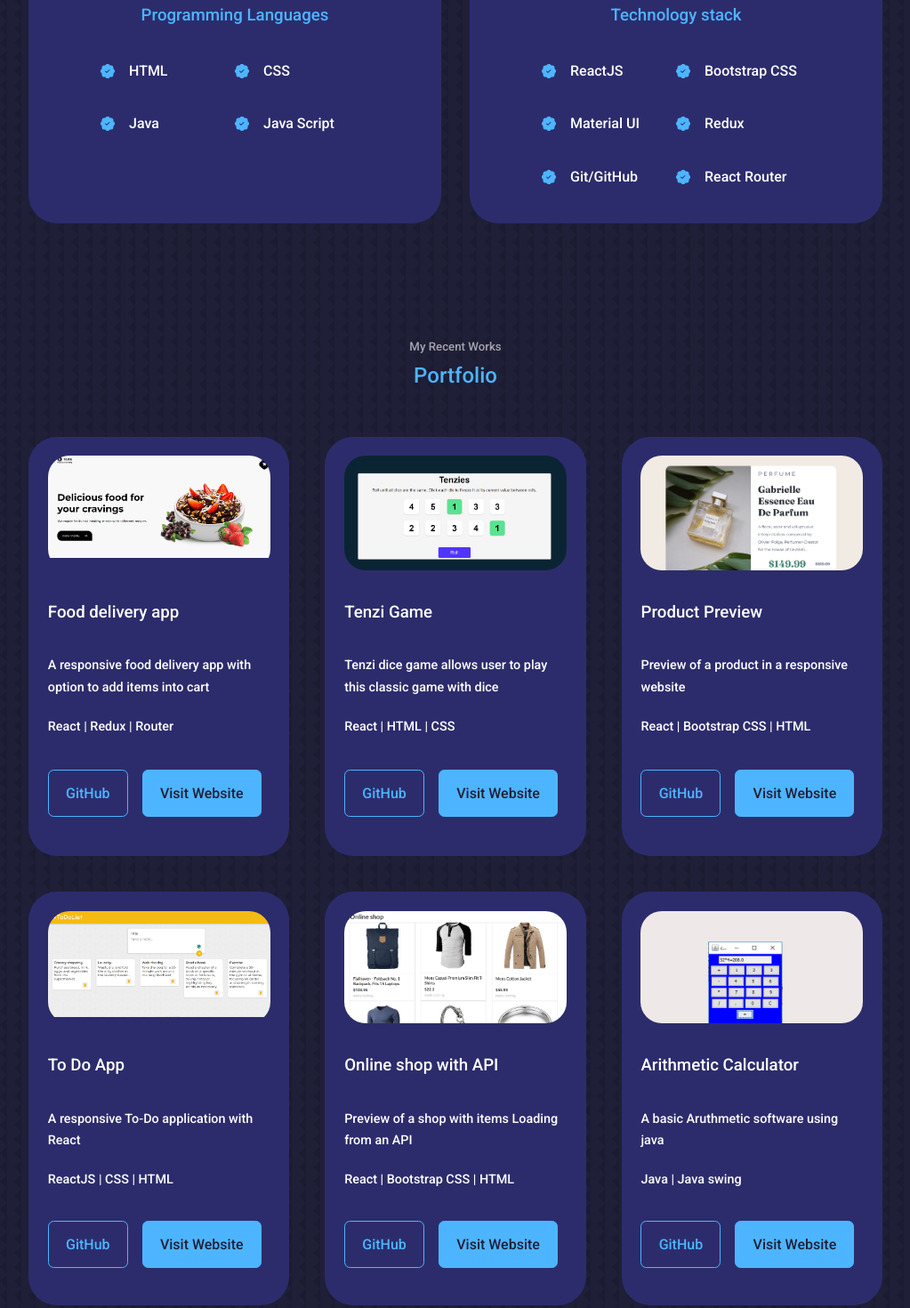
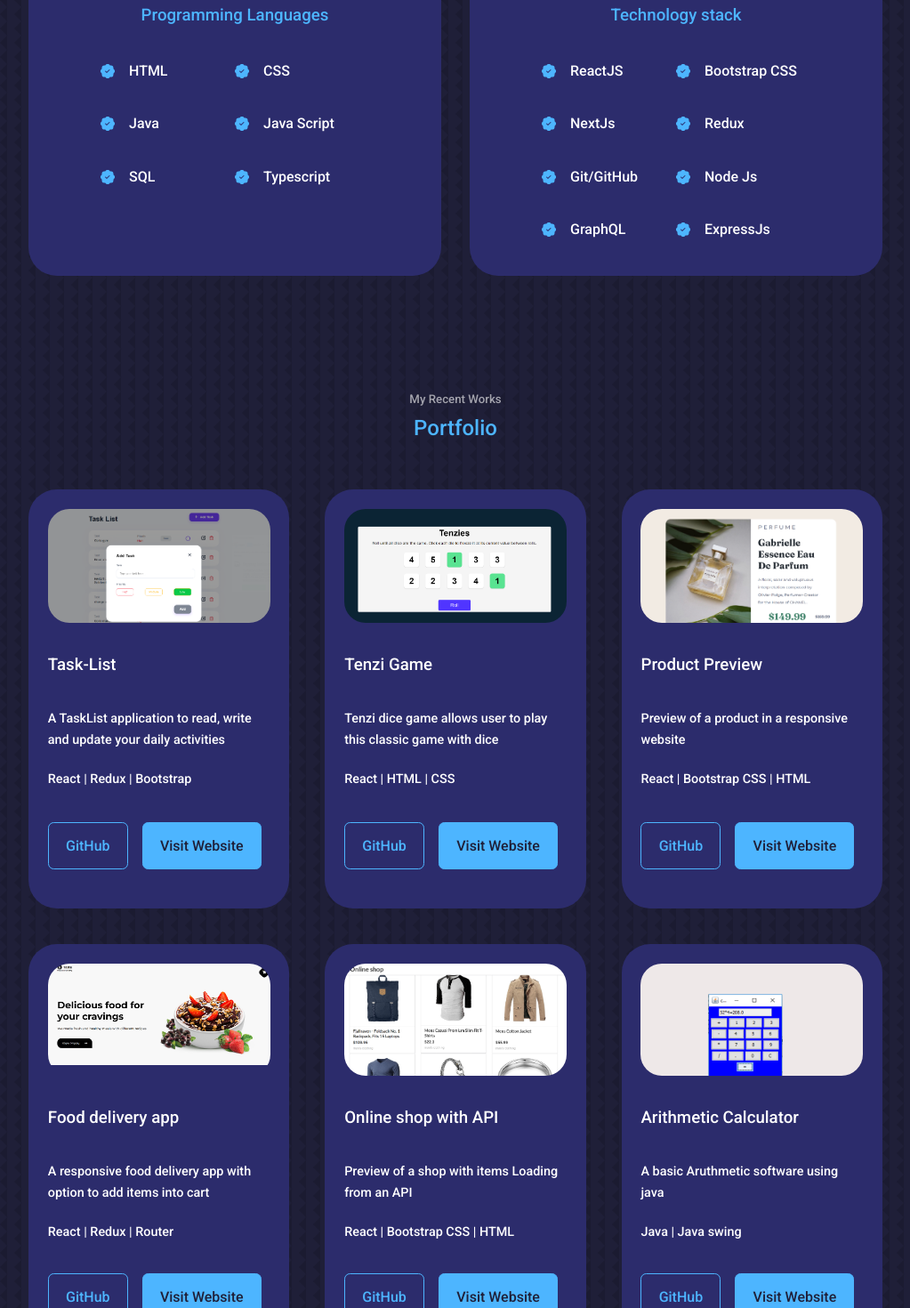
Before and after one commit to adershgr/react-portfolio, a React (Create React App) app: page / in a window 1280 px wide. Shown: the part 1320-2790 px from the top of the page at 89% size, without its empty margins (128-1151 px from the left). Built offline with nearby package versions, Linux system fonts and the light colour scheme.

Commit message:
updated tech-stack : )

```diff
--- a/src/components/experience/Experience.jsx
+++ b/src/components/experience/Experience.jsx
@@ -27,6 +27,14 @@ const Experience = () => {
               <BsFillPatchCheckFill className="experience__details-icon" />
               <h4>Java Script</h4>
             </article>
+             <article className="experience__details">
+              <BsFillPatchCheckFill className="experience__details-icon" />
+              <h4>SQL</h4>
+            </article>
+            <article className="experience__details">
+              <BsFillPatchCheckFill className="experience__details-icon" />
+              <h4>Typescript</h4>
+            </article>
           </div>
         </div>
 
@@ -45,7 +53,7 @@ const Experience = () => {
             </article>
             <article className="experience__details">
               <BsFillPatchCheckFill className="experience__details-icon" />
-              <h4>Material UI</h4>
+              <h4>NextJs</h4>
             </article>
             <article className="experience__details">
               <BsFillPatchCheckFill className="experience__details-icon" />
@@ -57,7 +65,15 @@ const Experience = () => {
             </article>
             <article className="experience__details">
               <BsFillPatchCheckFill className="experience__details-icon" />
-              <h4>React Router</h4>
+              <h4>Node Js</h4>
+            </article>
+            <article className="experience__details">
+              <BsFillPatchCheckFill className="experience__details-icon" />
+              <h4>GraphQL</h4>
+            </article>
+            <article className="experience__details">
+              <BsFillPatchCheckFill className="experience__details-icon" />
+              <h4>ExpressJs</h4>
             </article>
           </div>
         </div>
--- a/src/components/portfolio/Portfolio.jsx
+++ b/src/components/portfolio/Portfolio.jsx
@@ -4,7 +4,7 @@ import IMG2 from '../../assets/product-preview.png';
 import IMG6 from '../../assets/foodapp.png'
 import IMG3 from '../../assets/calculator.png';
 import IMG4 from '../../assets/apiShop.png';
-import IMG5 from '../../assets/todo.png';
+import IMG5 from '../../assets/tasklist.png'
 
 import './portfolio.css';
 
@@ -12,13 +12,13 @@ const Portfolio = () => {
   const soloProjects = [
     {
       id: 1,
-      title: 'Food delivery app',
-      img: IMG6,
+      title: 'Task-List',
+      img: IMG5,
       description:
-        'A responsive food delivery app with option to add items into cart',
-      technologies: 'React | Redux | Router',
-      link: 'https://adershgr-food-delivery.netlify.app/',
-      github: 'https://github.com/adershgr/food-delivery-app',
+        'A TaskList application to read, write and update your daily activities',
+      technologies: 'React | Redux | Bootstrap',
+      link: 'https://adershgr-react-tasklist.netlify.app/',
+      github: 'https://github.com/adershgr/TaskList',
     },
     {
       id: 1,
@@ -42,13 +42,13 @@ const Portfolio = () => {
     },
     {
       id: 1,
-      title: 'To Do App',
-      img: IMG5,
+      title: 'Food delivery app',
+      img: IMG6,
       description:
-        'A responsive To-Do application with React',
-      technologies: 'ReactJS | CSS | HTML',
-      link: 'https://adershgr-to-do-app.netlify.app/',
-      github: 'https://github.com/adershgr/to-do',
+        'A responsive food delivery app with option to add items into cart',
+      technologies: 'React | Redux | Router',
+      link: 'https://adershgr-food-delivery.netlify.app/',
+      github: 'https://github.com/adershgr/food-delivery-app',
     },
     {
       id: 1,
```
Also changed, not shown: src/assets/tasklist.png (added), src/assets/todo.png (deleted).
